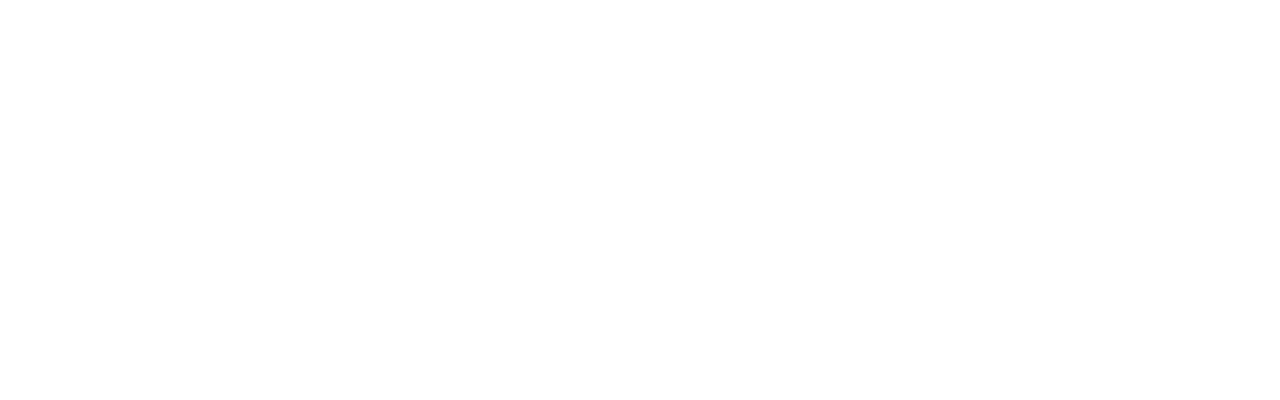
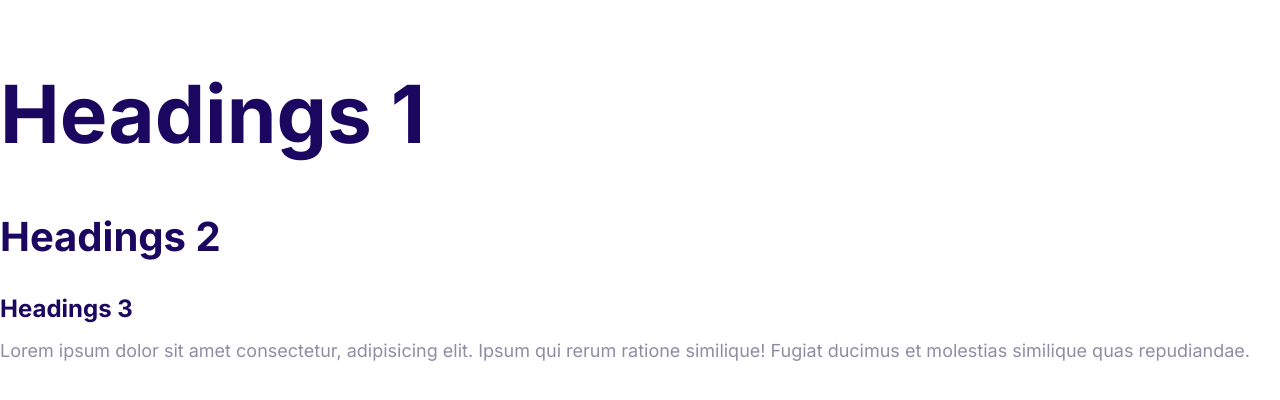
Before and after one commit to DvirHirsch/dvirfy, a plain HTML site: page index.html in a window 1280 px wide. Drawn offline with Linux system fonts and the light colour scheme.

Commit message:
Define the styles for the fonts.

```diff
--- a/css/styles.css
+++ b/css/styles.css
@@ -5,3 +5,57 @@
   --color-headings: #1b0760;
   --color-body: #918ca4;
 }
+
+html {
+  /* 62.5% of 16px (default) = 10px */
+  font-size: 62.5%;
+}
+
+body {
+  font-family: Inter, Arial, Helvetica, sans-serif;
+  font-size: 2.4rem;
+  line-height: 1.5;
+  color: var(--color-body);
+}
+
+h1,
+h2,
+h3 {
+  color: var(--color-headings);
+  margin-bottom: 1rem;
+}
+
+h1 {
+  /* 1 x font size of the html element */
+  font-size: 7rem;
+}
+
+h2 {
+  font-size: 4rem;
+}
+
+h3 {
+  font-size: 3rem;
+}
+
+p {
+  margin-top: 0;
+}
+
+@media screen and (min-width: 1024px) {
+  body {
+    font-size: 1.8rem;
+  }
+
+  h1 {
+    font-size: 8rem;
+  }
+
+  h2 {
+    font-size: 4rem;
+  }
+
+  h3 {
+    font-size: 2.4rem;
+  }
+}
--- a/index.html
+++ b/index.html
@@ -5,8 +5,21 @@
     <meta http-equiv="X-UA-Compatible" content="IE=edge" />
     <meta name="viewport" content="width=device-width, initial-scale=1.0" />
     <title>Document</title>
+    <link rel="preconnect" href="https://fonts.gstatic.com" />
+    <link
+      href="https://fonts.googleapis.com/css2?family=Inter:wght@400;700&display=swap"
+      rel="stylesheet"
+    />
     <link rel="stylesheet" href="css/normalize.css" />
     <link rel="stylesheet" href="css/styles.css" />
   </head>
-  <body></body>
+  <body>
+    <h1>Headings 1</h1>
+    <h2>Headings 2</h2>
+    <h3>Headings 3</h3>
+    <p>
+      Lorem ipsum dolor sit amet consectetur, adipisicing elit. Ipsum qui rerum
+      ratione similique! Fugiat ducimus et molestias similique quas repudiandae.
+    </p>
+  </body>
 </html>
```
